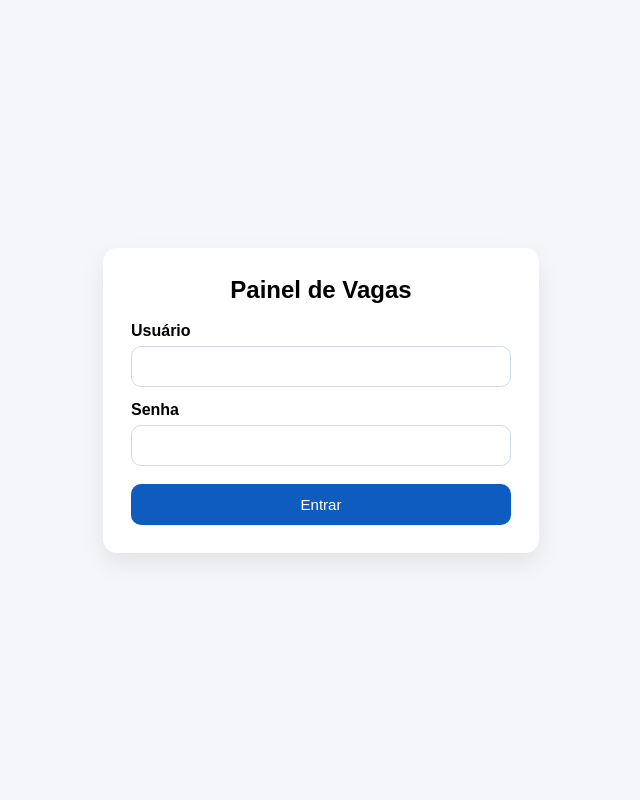
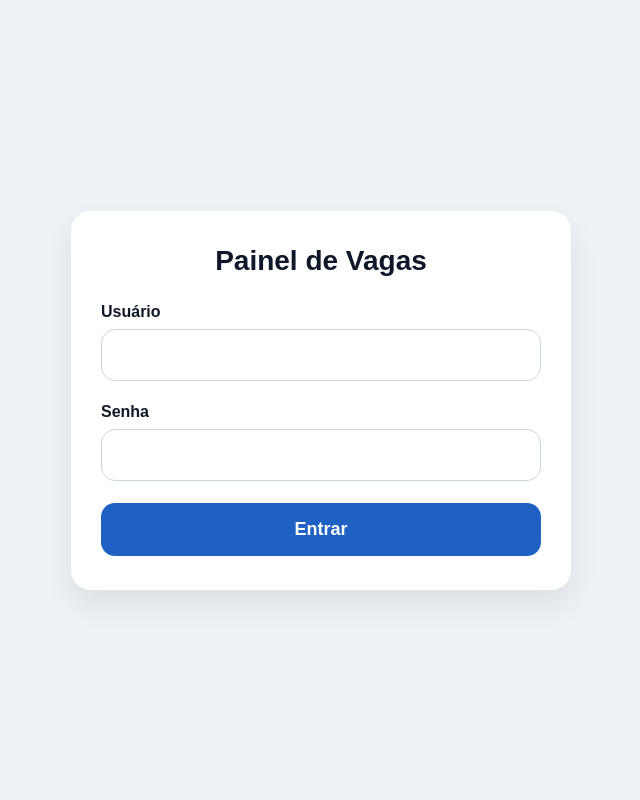
Before and after one commit to vmssantana/conectaVagas, a Flask app: page / in a window 1280 px wide. Shown: the whole page, without its empty margins (319-959 px from the left). Run offline with Flask 3, Linux system fonts and the light colour scheme.

Commit message:
Update login.html

```diff
--- a/templates/login.html
+++ b/templates/login.html
@@ -3,61 +3,99 @@
 <head>
   <meta charset="UTF-8">
   <meta name="viewport" content="width=device-width, initial-scale=1.0">
-  <title>Login - Gestão de Vagas</title>
+  <title>Painel de Vagas - Login</title>
   <style>
     body {
-      font-family: Arial, sans-serif;
-      background: #f4f6f9;
       margin: 0;
       min-height: 100vh;
+      font-family: Arial, sans-serif;
+      background: #eef2f7;
       display: flex;
       align-items: center;
       justify-content: center;
     }
+
     .card {
+      width: 100%;
+      max-width: 440px;
       background: #fff;
-      width: 100%;
-      max-width: 380px;
-      padding: 28px;
-      border-radius: 14px;
-      box-shadow: 0 10px 24px rgba(0, 0, 0, 0.08);
+      border-radius: 20px;
+      box-shadow: 0 14px 30px rgba(0, 0, 0, 0.08);
+      padding: 34px 30px;
     }
+
     h1 {
-      margin: 0 0 18px;
-      font-size: 24px;
+      margin: 0 0 26px;
       text-align: center;
+      font-size: 28px;
+      color: #0f172a;
     }
+
     label {
       display: block;
+      font-size: 16px;
       font-weight: bold;
-      margin-top: 14px;
-      margin-bottom: 6px;
+      margin-bottom: 8px;
+      color: #111827;
     }
+
+    .field {
+      margin-bottom: 22px;
+    }
+
     input {
       width: 100%;
-      padding: 12px;
-      border: 1px solid #d1d9e6;
-      border-radius: 10px;
+      padding: 16px;
       box-sizing: border-box;
+      border-radius: 14px;
+      border: 1px solid #cbd5e1;
+      font-size: 16px;
+      outline: none;
+      background: #fff;
     }
+
+    input:focus {
+      border-color: #2563eb;
+    }
+
     button {
       width: 100%;
-      margin-top: 18px;
-      padding: 12px;
       border: none;
-      border-radius: 10px;
-      background: #0f5cc0;
+      border-radius: 14px;
+      background: #1f61c3;
       color: #fff;
-      font-size: 15px;
+      font-size: 18px;
+      padding: 16px;
       cursor: pointer;
+      font-weight: bold;
     }
+
+    button:hover {
+      background: #184fa0;
+    }
+
     .flash {
-      margin-bottom: 12px;
-      padding: 10px 12px;
-      border-radius: 10px;
+      margin-bottom: 18px;
+      padding: 12px 14px;
+      border-radius: 12px;
       font-size: 14px;
+    }
+
+    .flash.erro {
       background: #fdecec;
       color: #b42318;
+      border: 1px solid #f3c7c3;
+    }
+
+    @media (max-width: 520px) {
+      .card {
+        margin: 16px;
+        padding: 26px 20px;
+      }
+
+      h1 {
+        font-size: 24px;
+      }
     }
   </style>
 </head>
@@ -65,20 +103,24 @@
   <div class="card">
     <h1>Painel de Vagas</h1>
 
-    {% with messages = get_flashed_messages() %}
+    {% with messages = get_flashed_messages(with_categories=true) %}
       {% if messages %}
-        {% for message in messages %}
-          <div class="flash">{{ message }}</div>
+        {% for category, message in messages %}
+          <div class="flash {{ category }}">{{ message }}</div>
         {% endfor %}
       {% endif %}
     {% endwith %}
 
     <form method="post">
-      <label for="usuario">Usuário</label>
-      <input type="text" id="usuario" name="usuario" required>
+      <div class="field">
+        <label for="usuario">Usuário</label>
+        <input type="text" id="usuario" name="usuario" required>
+      </div>
 
-      <label for="senha">Senha</label>
-      <input type="password" id="senha" name="senha" required>
+      <div class="field">
+        <label for="senha">Senha</label>
+        <input type="password" id="senha" name="senha" required>
+      </div>
 
       <button type="submit">Entrar</button>
     </form>
```
